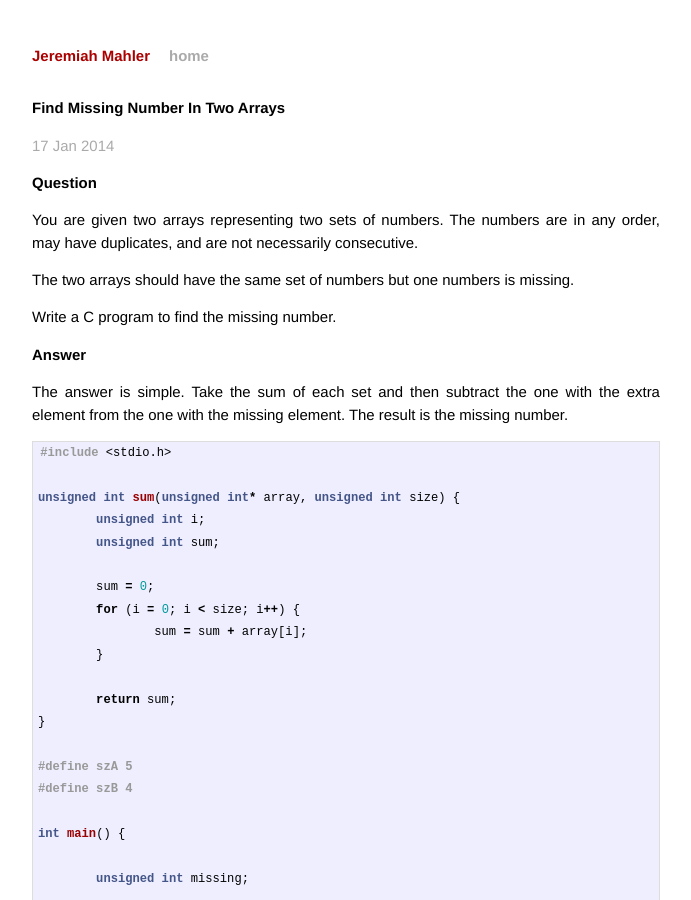
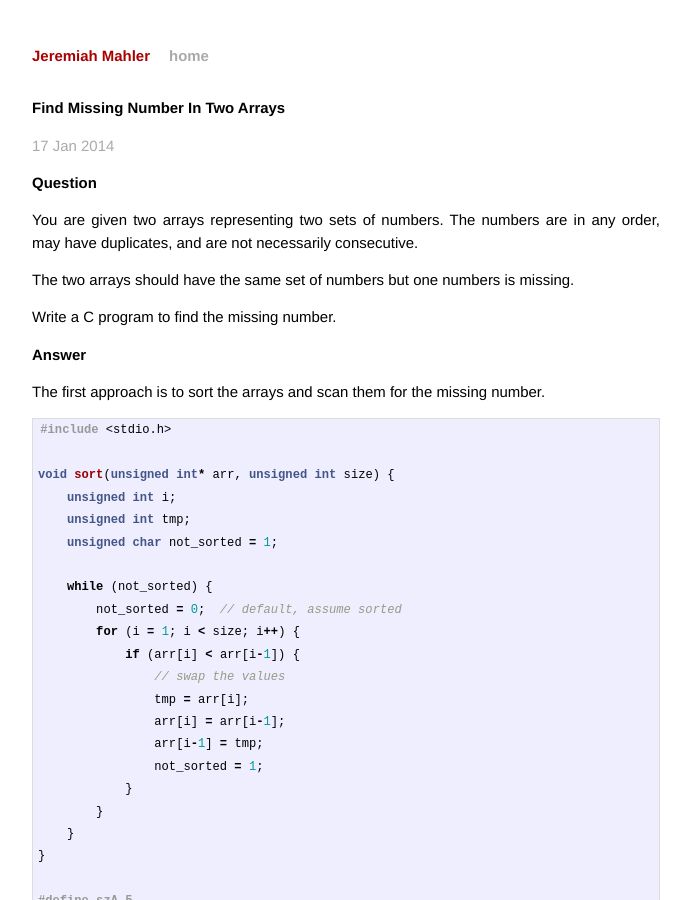
Before and after one commit to jmahler/jmahler.github.io, a Jekyll site: the page built from _posts/2014-01-17-missing_number.md, in a window 1280 px wide and 900 px high. Shown: the whole window, without its empty margins (294-985 px from the left). Built offline with Jekyll 4.4.1, drawn with Linux system fonts in a browser that asks for light colours; Markdown is read by kramdown in place of the engine named in the settings; some of the changed text lies outside the part shown.

Commit message:
added sort solution for missing number problem

```diff
--- a/_posts/2014-01-17-missing_number.md
+++ b/_posts/2014-01-17-missing_number.md
@@ -19,10 +19,71 @@ Write a C program to find the missing number.
 
 # Answer
 
-The answer is simple.
-Take the sum of each set and then subtract the one with
-the extra element from the one with the missing element.
-The result is the missing number.
+The first approach is to sort the arrays and scan them for
+the missing number.
+
+{% highlight c %}
+#include <stdio.h>
+
+void sort(unsigned int* arr, unsigned int size) {
+    unsigned int i;
+    unsigned int tmp;
+    unsigned char not_sorted = 1;
+
+    while (not_sorted) {
+        not_sorted = 0;  // default, assume sorted
+        for (i = 1; i < size; i++) {
+            if (arr[i] < arr[i-1]) {
+                // swap the values
+                tmp = arr[i];
+                arr[i] = arr[i-1];
+                arr[i-1] = tmp;
+                not_sorted = 1;
+            }
+        }
+    }
+}
+
+#define szA 5
+#define szB 4
+
+int main() {
+
+    unsigned int missing;
+    unsigned int i;
+
+    unsigned int A[szA] = {1, 50, 2, 175, 45};
+    unsigned int B[szB] = {45, 175, 2, 1};
+
+    sort(A, szA);
+    sort(B, szB);
+
+    unsigned int min_sz = (szA > szB) ? szB : szA;
+
+    // scan both to find missing number
+    for (i = 0; i < min_sz; i++) {
+        if (A[i] != B[i]) {
+            // found missing number
+            missing = (szA > szB) ? A[i] : B[i];
+            break;
+        }
+    }
+    // check if missing number in end of longer array
+    if (i == min_sz) {
+        missing = (szA > szB) ? A[szA-1] : B[szB-1];
+    }
+
+    printf("missing: %i\n", missing);
+
+    return 0;
+}
+{% endhighlight %}
+
+Everyone I have discussed this problem with arrives at this solution.
+
+The second solution is to take the sum of each array and subtract
+the one with the extra element from the one with the missing
+element.  The difference is the missing number.
 
 {% highlight c %}
 #include <stdio.h>
```
Also changed, not shown: other parts of _posts/2014-01-17-missing_number.md (+1 -1 lines).
